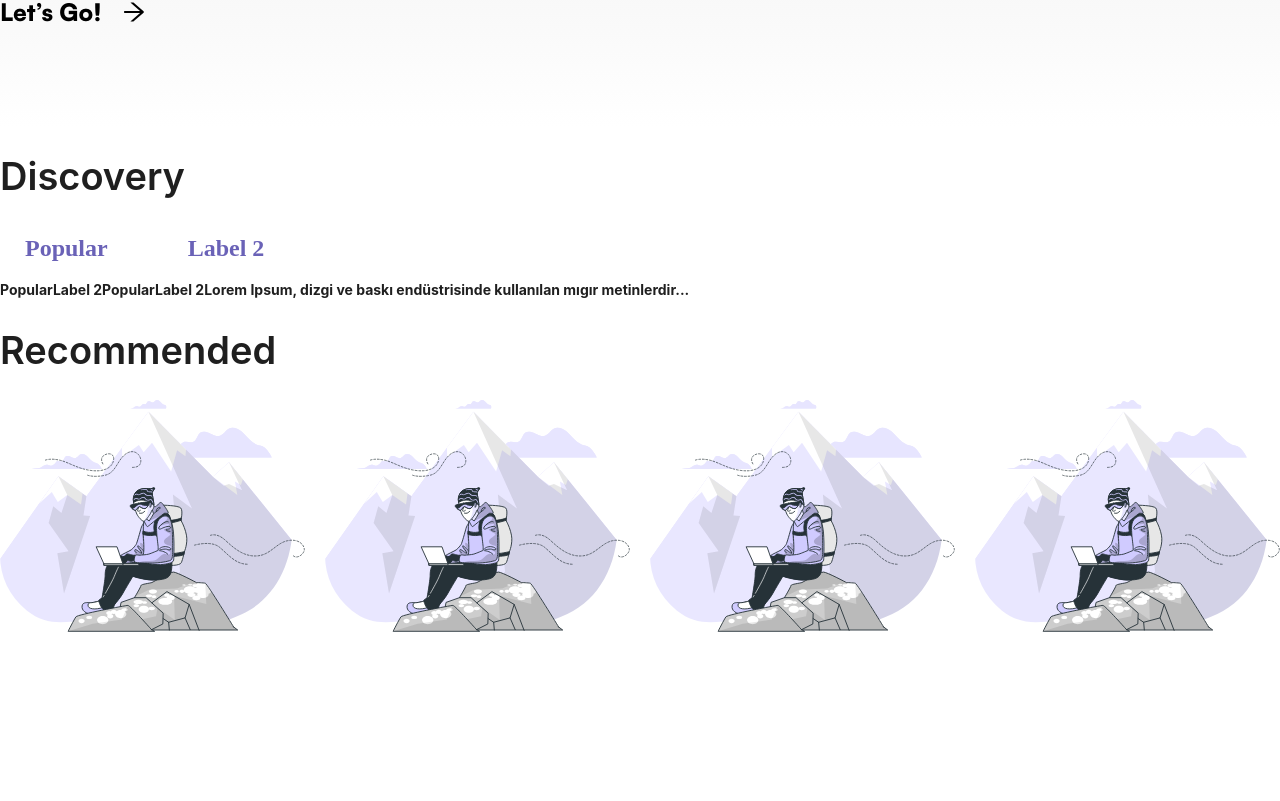
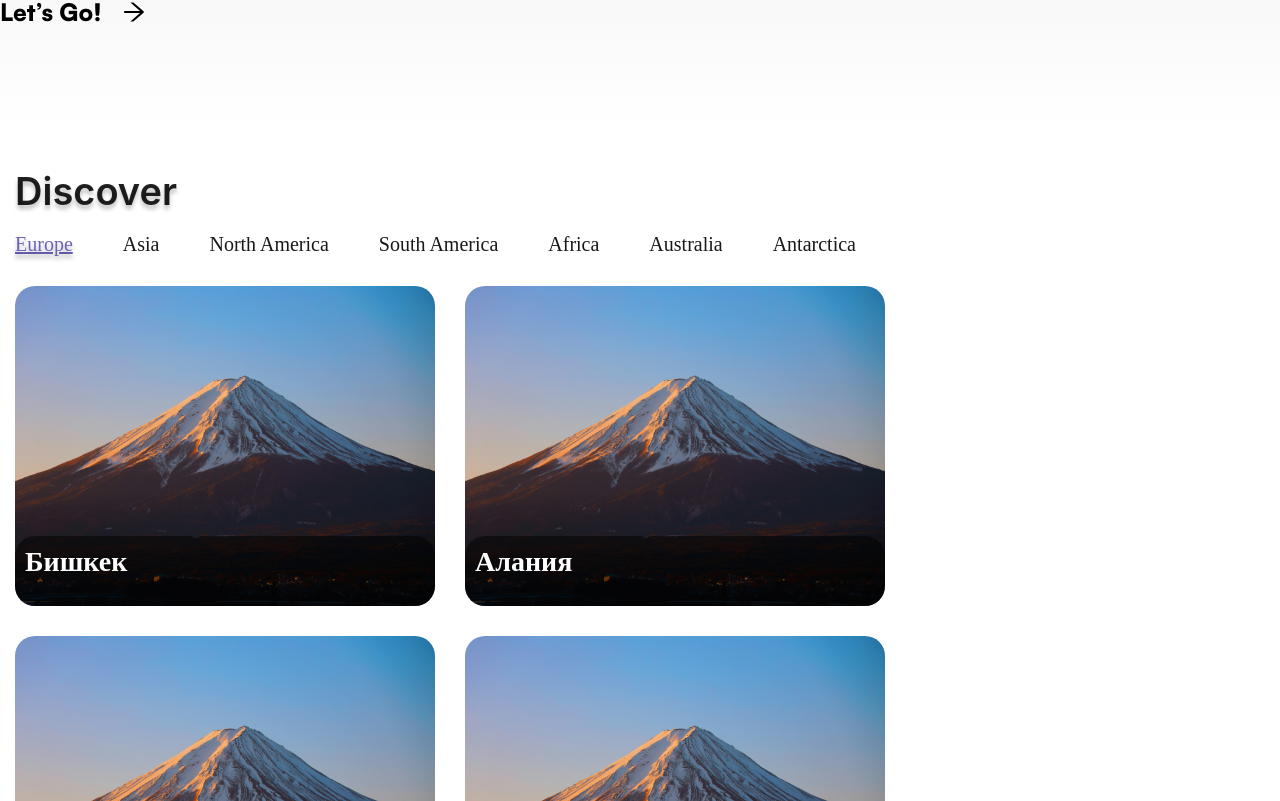
Before and after one commit to erlankg0/neo-tour, a React (Vite) app: page / in a window 1280 px wide. Shown: the part 519-1320 px from the top of the page. Before the commit the page ends 1173 px from the top, so only its background shows below. Built offline with nearby package versions, Linux system fonts and the light colour scheme.

Commit message:
discovery finished

```diff
--- a/src/components/card/card.module.css
+++ b/src/components/card/card.module.css
@@ -1,36 +1,65 @@
-.card {
+
+.imgCard {
+    display: flex;
     position: relative;
-    border-radius: 1rem;
+    width: 100%;
+    height: 320px;
+    overflow: hidden;
     cursor: pointer;
+    transition: all .3s ease-in-out;
 }
 
-.card img {
+.img {
+    flex: 1 0 100%;
+    border-radius: 20px;
     width: 100%;
-    height: auto;
-    border-radius: 1rem;
+    height: 100%;
 }
 
-.overlay {
-    position: absolute;
-    bottom: 0;
-    left: 0;
-    width: 100%;
-    height: 5rem; /* Фиксированная высота */
-    background-color: rgba(0, 0, 0, 0.5); /* Цвет фона */
-    display: flex;
-    justify-content: center;
-    align-items: center;
-    opacity: 0;
-    transition: opacity 0.3s ease;
-    border-bottom-left-radius: 1rem;
-    border-bottom-right-radius: 1rem;
+.imgCard:hover {
+    transform: scale(1.02);
 }
 
-.card:hover .overlay {
-    opacity: 1;
+.imgCard::before {
+    position: absolute;
+    top: 0;
+    left: -100%;
+    z-index: 2;
+    display: block;
+    content: "";
+    width: 50%;
+    height: 100%;
+    background: -webkit-linear-gradient(
+            left,
+            rgba(255, 255, 255, 0) 0%,
+            rgba(255, 255, 255, 0.3) 100%
+    );
+    background: linear-gradient(
+            to right,
+            rgba(255, 255, 255, 0) 0%,
+            rgba(255, 255, 255, 0.3) 100%
+    );
+    -webkit-transform: skewX(-25deg);
+    transform: skewX(-25deg);
+    transition: left 0.3s ease-in-out;
+    transition-duration: 0.6s;
 }
 
-.overlay p {
-    color: white;
-    font-size: 14px;
+.imgCard:hover::before {
+    left: 100%;
 }
+
+.imgCard p {
+    margin-bottom: 0;
+    position: absolute;
+    left: 0;
+    bottom: 0;
+    width: 100%;
+    background-color: rgba(0, 0, 0, 0.5);
+    padding: 10px;
+    border-radius: 20px;
+    height: 70px;
+    color: #fff;
+    font-size: 28px;
+    font-weight: 700;
+}
--- a/src/components/card/card.tsx
+++ b/src/components/card/card.tsx
@@ -1,22 +1,18 @@
 import React from "react";
 import styles from "./card.module.css";
-import cardImage from './../../assets/image/Illustration.svg'
-import {NavLink} from "react-router-dom";
+import personImage from "../../assets/image/bgImage.jpg";
 
 interface ICard {
-    url: string,
     image: string,
     title: string
 }
 
-const CardItem: React.FC<ICard> = ({title, url}) => {
+const CardItem: React.FC<ICard> = ({title}) => {
     return (
-        <NavLink to={`/detail/${url}`} className={styles.card}>
-            <img src={cardImage} alt={title}/>
-            <div className={styles.overlay}>
-                <p>{title}</p>
-            </div>
-        </NavLink>
+        <div className={styles.imgCard}>
+            <img className={styles.img} src={personImage} alt=""/>
+            <p>{title}</p>
+        </div>
     )
 }
 
--- /dev/null
+++ b/src/components/tabs/Discover.tsx
@@ -0,0 +1,62 @@
+import React, {useState} from "react";
+import {NavLink} from "react-router-dom";
+import styles from "./discover.module.css";
+import {Typography} from "antd";
+import CardItem from "../card/card.tsx";
+
+interface IDiscover {
+    id: string;
+}
+
+const Discover: React.FC<IDiscover> = ({id}) => {
+    const [filter, setFilter] = useState("europe");
+    const tours = ['Бишкек', 'Алания', 'Анталтия', 'Бишкек', 'Алания', 'Анталтия', 'Бишкек', 'Алания', 'Анталтия']
+
+    const applyFilter = (key: string) => {
+        console.log(key)
+        setFilter(key);
+    }
+    const regions = [
+        ["europe", "Europe"],
+        ["asia", "Asia"],
+        ["north_america", "North America"],
+        ["south_america", "South America"],
+        ["africa", "Africa"],
+        ["australia", "Australia"],
+        ["antarctica", "Antarctica"],
+    ];
+
+    return (
+        <section className={styles.discoverPage} id={id}>
+            <div className="container">
+                <div className={styles.discoverTitleGroup}>
+                    <Typography.Title className={styles.title}>Discover</Typography.Title>
+                </div>
+
+                <div className={styles.category}>
+                    {regions.map(([key, value]) => (
+                        <button
+                            className={
+                                filter === key ? `${styles.categoryLink} ${styles.active}` : `${styles.categoryLink}`
+                            }
+                            onClick={() => applyFilter(key)}
+                        >
+                            {value}
+                        </button>
+                    ))}
+                </div>
+                <div className={styles.discoverListWrapper}>
+                    {tours.map((elem) => (
+                        <NavLink to={`/detail/${elem}`} key={elem}>
+                            <div className={styles.discoverImgGroup}>
+                                <CardItem title={elem} key={elem} image={elem}/>
+                            </div>
+                        </NavLink>
+                    ))}
+                </div>
+            </div>
+        </section>
+    );
+}
+
+export default Discover;
--- /dev/null
+++ b/src/components/tabs/discover.module.css
@@ -0,0 +1,74 @@
+.discoverPage {
+    padding: 1.5rem;
+    text-align: left;
+    max-width: 100%;
+    height: fit-content;
+    flex-flow: column;
+}
+
+.discoverTitleGroup {
+    display: flex;
+    align-items: center;
+    justify-content: space-between;
+}
+
+.arrow-group {
+    display: flex;
+}
+
+.arrow {
+    margin-left: 20px;
+    width: 56px;
+    height: 56px;
+    cursor: pointer;
+}
+
+.category {
+    display: flex;
+    flex-direction: row;
+    gap: 5rem;
+    list-style: none;
+    padding: 0;
+}
+
+.categoryLink {
+    display: flex;
+    color: rgba(0, 0, 0, 0.91);
+    text-decoration: none;
+    white-space: nowrap;
+    font-size: 20px;
+    background: none;
+    border: none;
+    border-radius: 15px;
+    cursor: pointer;
+}
+
+.categoryLink:hover {
+    color: #6A62B7;
+}
+
+.categoryLink.active {
+    text-decoration: underline;
+    color: #6A62B7;
+    text-shadow: 0 4px 4px rgba(0, 0, 0, .25);
+
+}
+
+.title {
+    text-shadow: 0 4px 4px rgba(0, 0, 0, .25);
+    color: black;
+}
+
+.discoverListWrapper {
+    margin-top: 3rem;
+    display: flex;
+    flex-wrap: wrap;
+    max-width: 100%;
+    gap: 3rem;
+
+}
+
+.discoverImgGroup {
+    display: flex;
+    max-width: 420px;
+}
--- a/src/components/tabs/tabs.tsx
+++ /dev/null
@@ -1,41 +0,0 @@
-import React from "react";
-import classNames from "classnames";
-import styles from './tabs.module.css'
-import './tabs.module.css'
-
-interface ITab {
-    id: string,
-    label: string,
-    data: string
-}
-
-interface ITabs {
-    className?: string,
-    selectedID: string,
-    tabs: ITab[],
-    onClickTab: (id: string) => void;
-}
-
-const Tabs: React.FC<ITabs> = ({className, tabs, onClickTab, selectedID}) => {
-    return (
-        <div className={classNames(styles.Tabs, className)}>
-            {tabs.map((tab) => {
-                return (
-                    <div
-                        className={classNames(styles.Tab, {TabLabelSelected: tab.id === selectedID})}
-                        key={tab.id}
-                        onClick={() => onClickTab(tab.id)}
-                    >
-                        <div className={classNames(styles.TabLabel)}>
-                            {tab.label}
-                        </div>
-                    </div>
-                )
-            })}
-        </div>
-
-    )
-}
-
-export default Tabs;
-export type {ITabs, ITab}
--- a/src/layout/Index/Index.tsx
+++ b/src/layout/Index/Index.tsx
@@ -1,12 +1,12 @@
 import Intro from "../../components/intro/intro.tsx";
-import TabsContent from "../Tabs/Tabs.tsx";
 import CardList from "../Cards/CardList.tsx";
+import Discover from "../../components/tabs/Discover.tsx";
 
 const Index = () => {
     return (
         <div>
             <Intro/>
-            <TabsContent/>
+            <Discover id={'tabs'}/>
             <CardList/>
         </div>
     )
--- a/src/layout/Tabs/Tabs.tsx
+++ b/src/layout/Tabs/Tabs.tsx
@@ -1,7 +1,7 @@
 import React, {useState} from "react";
 import {Typography} from "antd";
 import classNames from "classnames";
-import Tabs, {ITab} from "../../components/tabs/tabs.tsx";
+import Tabs, {ITab} from "../../components/tabs/Discover.tsx";
 import styles from './tabs.module.css'
 
 const TabsLayout: React.FC = () => {
```
